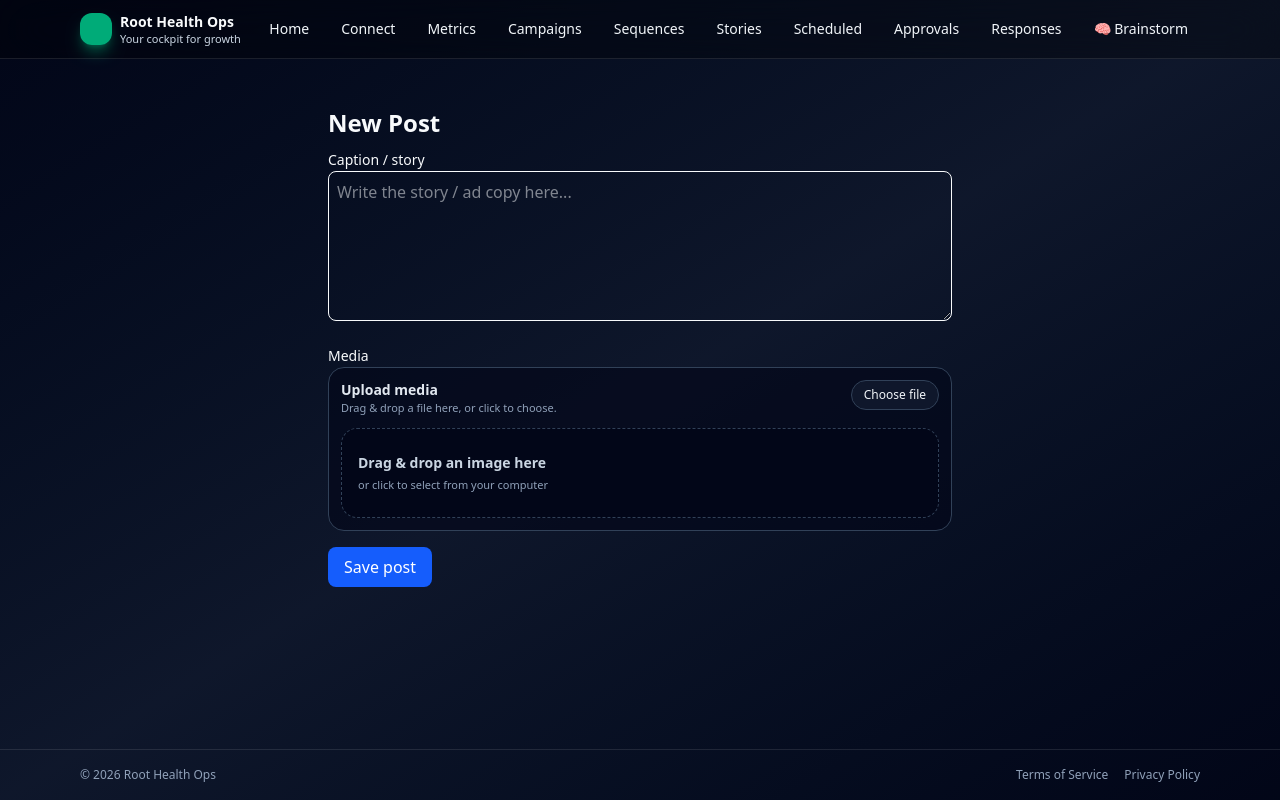
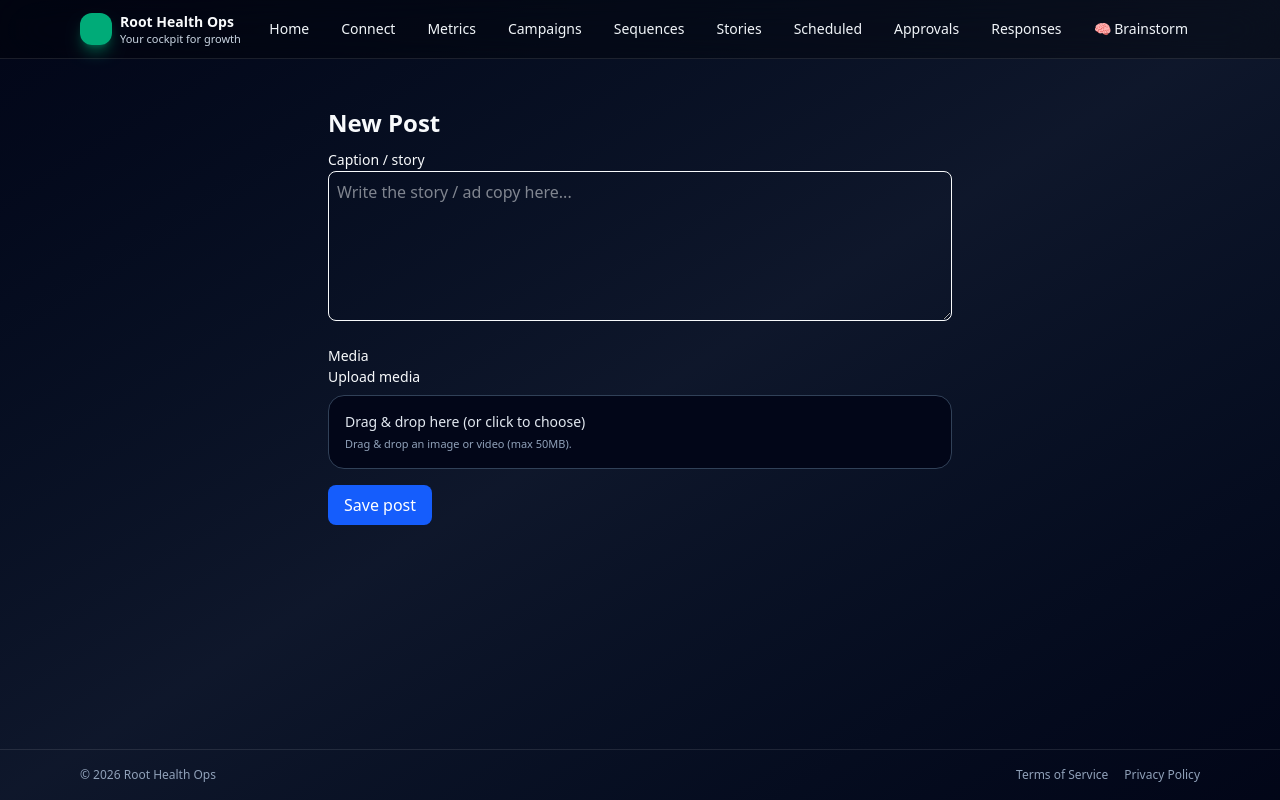
Before and after one commit to Hypnohippy/root-health-ops-dashboard1, a Next.js app: page /dashboard/content/new in a window 1280 px wide. Built offline with nearby package versions, Linux system fonts and the light colour scheme.

Commit message:
Update MediaDropzone.tsx

```diff
--- a/app/dashboard/components/MediaDropzone.tsx
+++ b/app/dashboard/components/MediaDropzone.tsx
@@ -1,171 +1,172 @@
 // app/dashboard/components/MediaDropzone.tsx
 "use client";
 
-import React, { useMemo, useRef, useState } from "react";
+import React, { useCallback, useMemo, useRef, useState } from "react";
 
-type UploadResult = {
-  success: boolean;
-  url?: string;
-  path?: string;
-  bucket?: string;
-  mime?: string;
-  error?: string;
+type UploadedMedia = {
+  url: string;
+  path: string;
+  bucket: string;
+  contentType: string;
+  size: number;
+  kind: "image" | "video" | "other";
 };
 
 type Props = {
-  title?: string;
-  helperText?: string;
-  accept?: string; // e.g. "image/*" or "video/mp4,video/quicktime"
-  value?: string;
-  onChange: (url: string) => void;
+  // ✅ Fixes your build error: content/new/page.tsx passes this prop
+  organisationId?: string;
+
+  // Called when upload succeeds
+  onUploaded: (media: UploadedMedia) => void;
+
+  // Optional UI control
+  label?: string;
+  helpText?: string;
+  maxMb?: number; // defaults to 50
+  accept?: string; // defaults to images + video
 };
 
+function bytesToMb(n: number) {
+  return n / (1024 * 1024);
+}
+
+function inferKind(contentType: string): UploadedMedia["kind"] {
+  const ct = (contentType || "").toLowerCase();
+  if (ct.startsWith("image/")) return "image";
+  if (ct.startsWith("video/")) return "video";
+  return "other";
+}
+
 export default function MediaDropzone({
-  title = "Upload media",
-  helperText = "Drag & drop a file here, or click to choose.",
-  accept = "image/*",
-  value = "",
-  onChange,
+  organisationId, // unused for now but accepted (prevents TS fail)
+  onUploaded,
+  label = "Upload media",
+  helpText = "Drag & drop an image or video (max 50MB).",
+  maxMb = 50,
+  accept = "image/*,video/*",
 }: Props) {
   const inputRef = useRef<HTMLInputElement | null>(null);
 
   const [dragOver, setDragOver] = useState(false);
   const [busy, setBusy] = useState(false);
-  const [error, setError] = useState<string | null>(null);
+  const [err, setErr] = useState<string | null>(null);
+  const [last, setLast] = useState<UploadedMedia | null>(null);
 
-  const isVideo = useMemo(() => (accept || "").includes("video"), [accept]);
+  const maxBytes = useMemo(() => maxMb * 1024 * 1024, [maxMb]);
 
-  async function uploadFile(file: File) {
-    setBusy(true);
-    setError(null);
+  const pick = () => inputRef.current?.click();
 
-    try {
-      const fd = new FormData();
-      fd.append("file", file);
+  const uploadFile = useCallback(
+    async (file: File) => {
+      setErr(null);
 
-      const res = await fetch("/api/media/upload", {
-        method: "POST",
-        body: fd,
-      });
-
-      const json: UploadResult = await res.json().catch(() => null as any);
-
-      if (!json?.success || !json?.url) {
-        throw new Error(json?.error || "Upload failed.");
+      if (!file) return;
+      if (file.size > maxBytes) {
+        setErr(`That file is ${bytesToMb(file.size).toFixed(1)}MB. Max is ${maxMb}MB.`);
+        return;
       }
 
-      onChange(json.url);
-    } catch (e: any) {
-      setError(e?.message || "Upload failed.");
-    } finally {
-      setBusy(false);
+      setBusy(true);
+      try {
+        const fd = new FormData();
+        fd.append("file", file);
+
+        // Optional, in case you want org-based foldering later
+        if (organisationId) fd.append("organisationId", organisationId);
+
+        const res = await fetch("/api/media/upload", {
+          method: "POST",
+          body: fd,
+        });
+
+        const json: any = await res.json().catch(() => null);
+        if (!res.ok || !json?.success) {
+          throw new Error(json?.error || `Upload failed (${res.status})`);
+        }
+
+        const media: UploadedMedia = {
+          url: String(json.url || ""),
+          path: String(json.path || ""),
+          bucket: String(json.bucket || "public-media"),
+          contentType: String(json.contentType || file.type || ""),
+          size: Number(json.size || file.size || 0),
+          kind: inferKind(String(json.contentType || file.type || "")),
+        };
+
+        setLast(media);
+        onUploaded(media);
+      } catch (e: any) {
+        setErr(e?.message || "Upload failed.");
+      } finally {
+        setBusy(false);
+      }
+    },
+    [maxBytes, maxMb, onUploaded, organisationId]
+  );
+
+  const onDrop = useCallback(
+    async (e: React.DragEvent) => {
+      e.preventDefault();
+      e.stopPropagation();
       setDragOver(false);
-    }
-  }
 
-  function onPick(e: React.ChangeEvent<HTMLInputElement>) {
-    const f = e.target.files?.[0];
-    if (!f) return;
-    void uploadFile(f);
-  }
+      const file = e.dataTransfer.files?.[0];
+      if (!file) return;
 
-  function onDrop(e: React.DragEvent) {
-    e.preventDefault();
-    e.stopPropagation();
-    const f = e.dataTransfer.files?.[0];
-    if (!f) return;
-    void uploadFile(f);
-  }
+      await uploadFile(file);
+    },
+    [uploadFile]
+  );
 
   return (
-    <div className="rounded-2xl border border-slate-700 bg-slate-950/60 p-3 space-y-3">
-      <div className="flex items-start justify-between gap-3">
-        <div>
-          <div className="text-sm font-semibold text-slate-200">{title}</div>
-          <div className="text-[11px] text-slate-400">{helperText}</div>
-        </div>
-
-        <button
-          type="button"
-          onClick={() => inputRef.current?.click()}
-          disabled={busy}
-          className="rounded-full bg-slate-900 border border-slate-700 px-3 py-1.5 text-xs text-slate-100 hover:bg-white/10 disabled:opacity-60"
-        >
-          {busy ? "Uploading…" : "Choose file"}
-        </button>
-
-        <input
-          ref={inputRef}
-          type="file"
-          accept={accept}
-          onChange={onPick}
-          className="hidden"
-        />
-      </div>
+    <div className="space-y-2">
+      <div className="text-sm font-medium">{label}</div>
 
       <div
-        onDragEnter={(e) => {
-          e.preventDefault();
-          setDragOver(true);
-        }}
+        onClick={pick}
         onDragOver={(e) => {
           e.preventDefault();
+          e.stopPropagation();
           setDragOver(true);
         }}
         onDragLeave={(e) => {
           e.preventDefault();
+          e.stopPropagation();
           setDragOver(false);
         }}
         onDrop={onDrop}
-        onClick={() => inputRef.current?.click()}
         className={[
-          "cursor-pointer rounded-2xl border border-dashed px-4 py-6 text-sm",
-          dragOver
-            ? "border-emerald-500/60 bg-emerald-500/10 text-emerald-100"
-            : "border-slate-700 bg-slate-950 text-slate-300 hover:bg-white/5",
+          "cursor-pointer rounded-2xl border p-4 transition",
+          dragOver ? "border-emerald-400 bg-emerald-500/10" : "border-slate-700 bg-slate-950",
         ].join(" ")}
       >
-        {busy ? (
-          <div>Uploading…</div>
-        ) : (
-          <div>
-            <div className="font-semibold">
-              Drag & drop {isVideo ? "a video" : "an image"} here
-            </div>
-            <div className="text-[11px] text-slate-400 mt-1">
-              or click to select from your computer
-            </div>
+        <div className="text-sm text-slate-200">
+          {busy ? "Uploading…" : "Drag & drop here (or click to choose)"}
+        </div>
+        <div className="mt-1 text-[11px] text-slate-400">{helpText}</div>
+
+        {last?.url ? (
+          <div className="mt-3 text-[11px] text-slate-300 break-all">
+            <span className="text-slate-500">Uploaded:</span> {last.url}
           </div>
-        )}
+        ) : null}
+
+        {err ? <div className="mt-3 text-[11px] text-red-400">{err}</div> : null}
       </div>
 
-      {value?.trim() ? (
-        <div className="rounded-xl border border-slate-700 bg-slate-950 p-3 text-[12px] text-slate-200 space-y-2">
-          <div className="text-slate-400 text-[11px]">Uploaded URL</div>
-          <div className="break-all">{value}</div>
-
-          {isVideo ? (
-            <video
-              src={value}
-              controls
-              className="w-full max-h-[260px] rounded-xl border border-slate-700 bg-black"
-            />
-          ) : (
-            // eslint-disable-next-line @next/next/no-img-element
-            <img
-              src={value}
-              alt="Uploaded"
-              className="w-full max-h-[260px] object-cover rounded-xl border border-slate-700"
-            />
-          )}
-        </div>
-      ) : null}
-
-      {error ? (
-        <div className="rounded-xl border border-red-500/40 bg-red-950/30 px-3 py-2 text-[12px] text-red-100">
-          {error}
-        </div>
-      ) : null}
+      <input
+        ref={inputRef}
+        type="file"
+        accept={accept}
+        className="hidden"
+        onChange={async (e) => {
+          const file = e.target.files?.[0];
+          if (!file) return;
+          // reset input so picking the same file again works
+          e.target.value = "";
+          await uploadFile(file);
+        }}
+      />
     </div>
   );
 }
```
